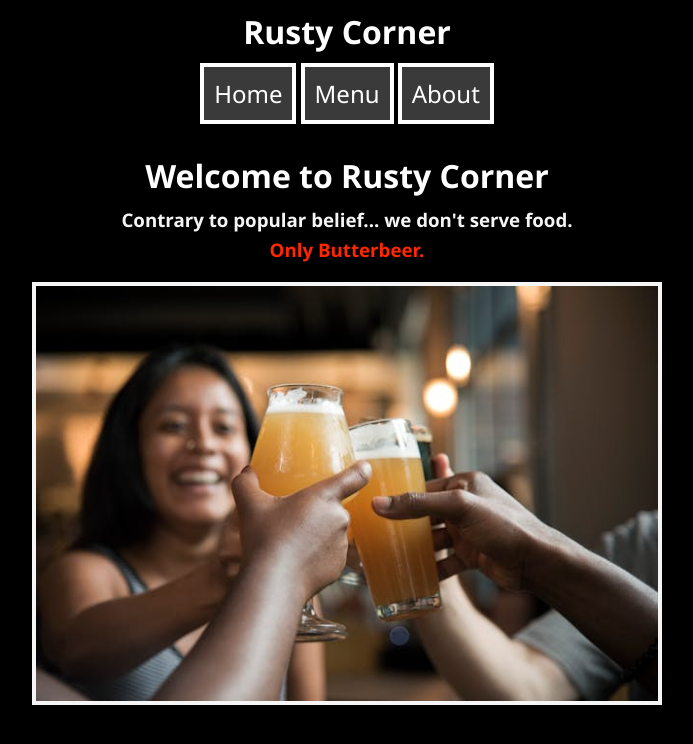
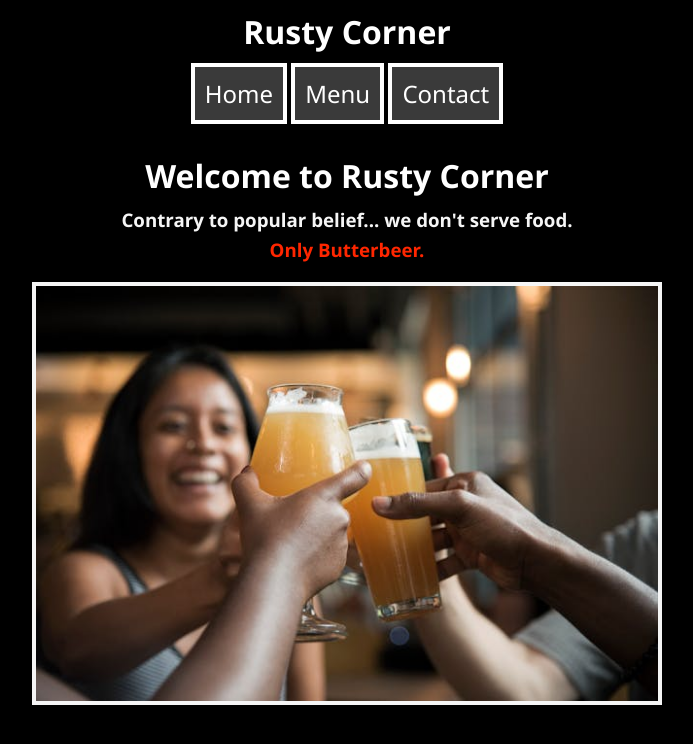
Before and after one commit to rustleium/restaurant-page, a website built with webpack: page src/template.html in a window 1280 px wide. Shown: the whole page, without its empty margins (293-986 px from the left). Built offline with nearby package versions, Linux system fonts and the light colour scheme.

Commit message:
fix: update third nav button text to 'Contact'

```diff
--- a/src/template.html
+++ b/src/template.html
@@ -11,7 +11,7 @@
     <nav>
       <button>Home</button>
       <button>Menu</button>
-      <button>About</button>
+      <button>Contact</button>
     </nav>
   </header>
   <div id="content"></div>
```
